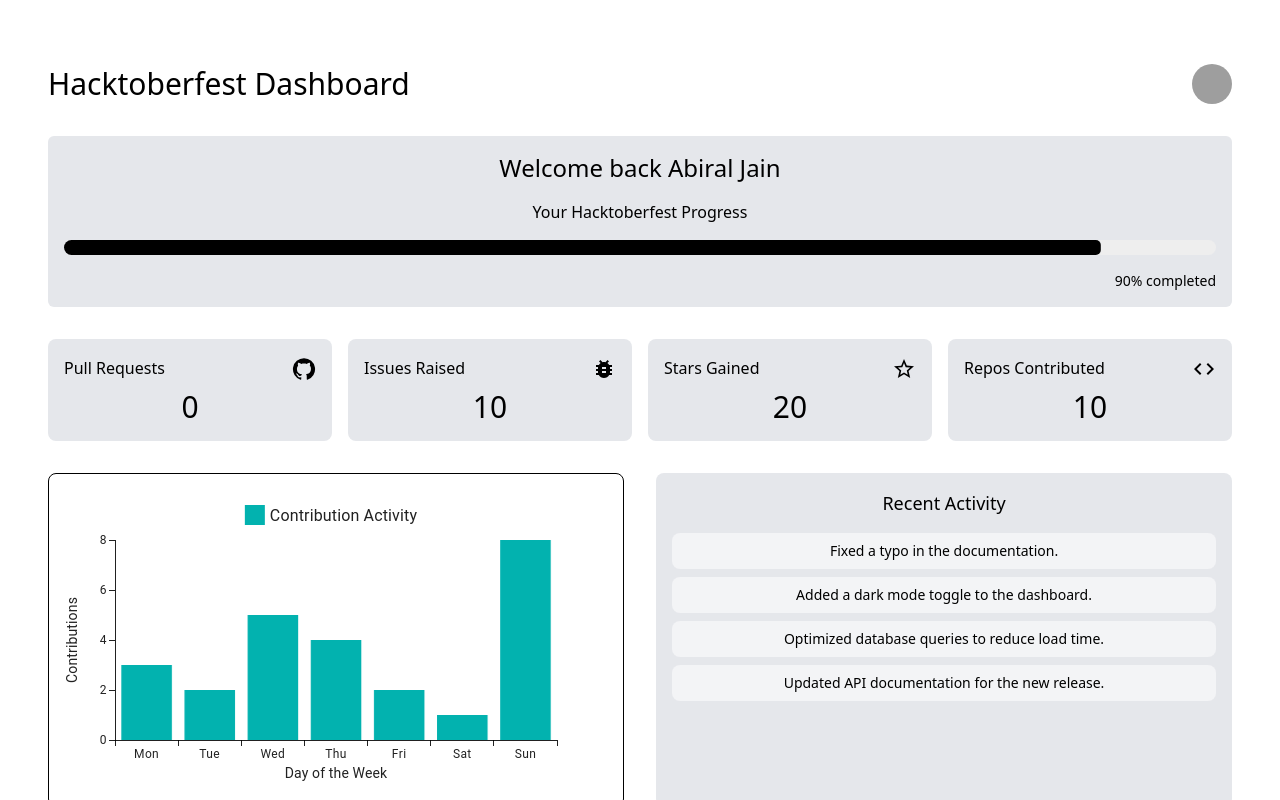
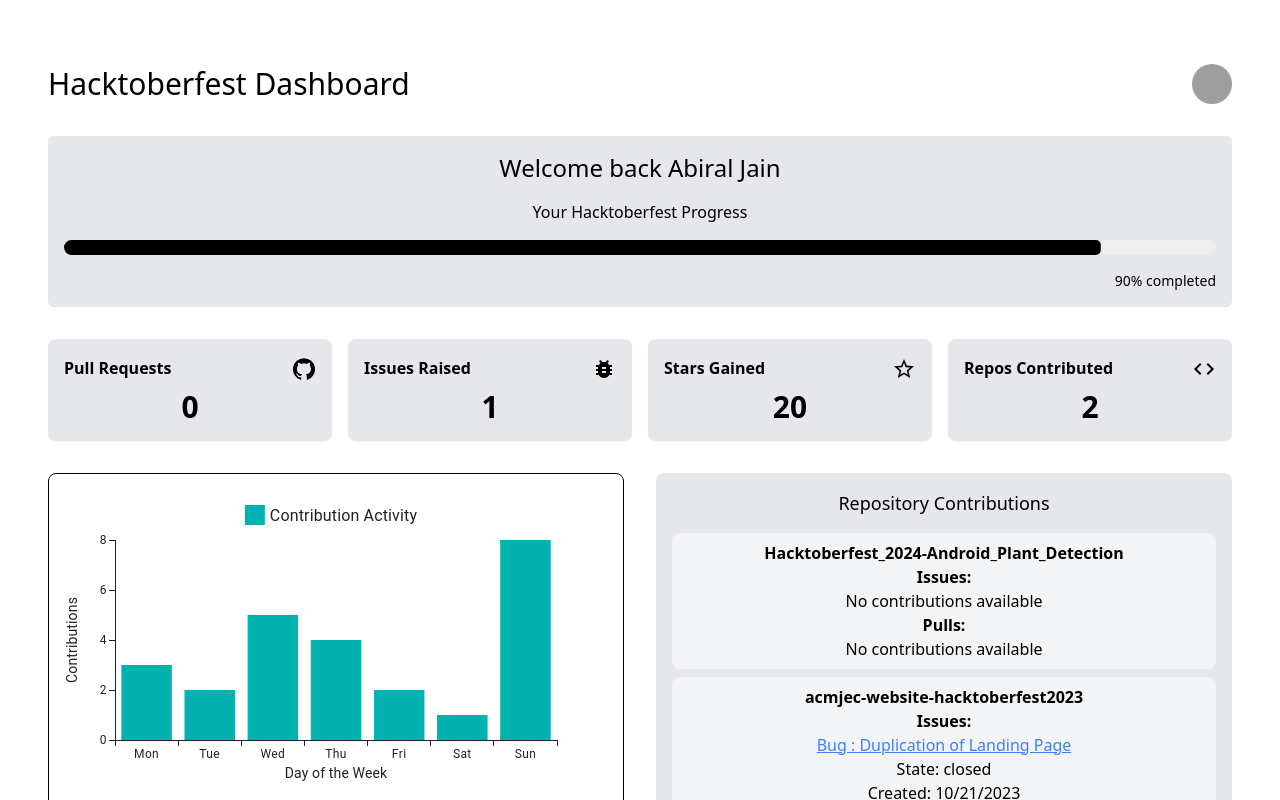
Before and after one commit to rohan-27p/Hacktober2024-Web_Development--GoHacktober, a React (Vite) app: page /dashboard in a window 1280 px wide. Shown: the top 800 px of the page. Built offline with nearby package versions, Linux system fonts and the light colour scheme; grey boxes are pictures that could not be loaded.

Commit message:
Integrate JSON Data into Dashboard

```diff
--- a/src/pages/Dashboardpage.jsx
+++ b/src/pages/Dashboardpage.jsx
@@ -1,68 +1,148 @@
-import React from 'react';
-import { Avatar } from '@mui/material';
-import LinearProgress, { linearProgressClasses } from '@mui/material/LinearProgress';
-import { styled } from '@mui/material/styles';
-import GitHubIcon from '@mui/icons-material/GitHub';
-import StarBorderIcon from '@mui/icons-material/StarBorder';
-import BugReportIcon from '@mui/icons-material/BugReport';
-import CodeIcon from '@mui/icons-material/Code';
-import { BarChart } from '@mui/x-charts/BarChart';
-import { axisClasses } from '@mui/x-charts/ChartsAxis';
+import React, { useState, useEffect } from "react";
+import { Avatar } from "@mui/material";
+import LinearProgress, {
+  linearProgressClasses,
+} from "@mui/material/LinearProgress";
+import { styled } from "@mui/material/styles";
+import GitHubIcon from "@mui/icons-material/GitHub";
+import StarBorderIcon from "@mui/icons-material/StarBorder";
+import BugReportIcon from "@mui/icons-material/BugReport";
+import CodeIcon from "@mui/icons-material/Code";
+import { BarChart } from "@mui/x-charts/BarChart";
+import { axisClasses } from "@mui/x-charts/ChartsAxis";
 
-export const dataset = [
-    { day: 'Mon', seoul: 3 },
-    { day: 'Tue', seoul: 2 },
-    { day: 'Wed', seoul: 5 },
-    { day: 'Thu', seoul: 4 },
-    { day: 'Fri', seoul: 2 },
-    { day: 'Sat', seoul: 1 },
-    { day: 'Sun', seoul: 8 },
+const dataset = [
+  { day: "Mon", seoul: 3 },
+  { day: "Tue", seoul: 2 },
+  { day: "Wed", seoul: 5 },
+  { day: "Thu", seoul: 4 },
+  { day: "Fri", seoul: 2 },
+  { day: "Sat", seoul: 1 },
+  { day: "Sun", seoul: 8 },
 ];
 
-export const valueFormatter = (value) => `${value} contributions`;
+const valueFormatter = (value) => `${value} contributions`;
 
 const BorderLinearProgress = styled(LinearProgress)(({ theme }) => ({
   height: 15,
   borderRadius: 10,
-  width: '100%',
+  width: "100%",
   [`&.${linearProgressClasses.colorPrimary}`]: {
-    backgroundColor: theme.palette.mode === 'dark' ? theme.palette.grey[800] : theme.palette.grey[200],
+    backgroundColor:
+      theme.palette.mode === "dark"
+        ? theme.palette.grey[800]
+        : theme.palette.grey[200],
   },
   [`& .${linearProgressClasses.bar}`]: {
     borderRadius: 5,
-    backgroundColor: theme.palette.mode === 'dark' ? 'black' : 'black',
+    backgroundColor: theme.palette.mode === "dark" ? "black" : "black",
   },
 }));
 
 const chartSetting = {
   yAxis: [
     {
-      label: 'Contributions',
+      label: "Contributions",
     },
   ],
-  series: [{ dataKey: 'seoul', label: 'Contribution Activity', valueFormatter }],
+  series: [
+    { dataKey: "seoul", label: "Contribution Activity", valueFormatter },
+  ],
   height: 300,
-  xAxis: [{ dataKey: 'day', scaleType: 'band', label: 'Day of the Week' }],
+  xAxis: [{ dataKey: "day", scaleType: "band", label: "Day of the Week" }],
   sx: {
     [`& .${axisClasses.directionY} .${axisClasses.label}`]: {
-      transform: 'translateX(-10px)',
+      transform: "translateX(-10px)",
     },
   },
 };
 
 const DashboardPage = () => {
+  const [data, setData] = useState([]);
+  const [stats, setStats] = useState({});
+  const [error, setError] = useState(null);
+
+  // Simulated backend JSON data
+  const backendData = [
+    {
+      contributions: { issues: null, pulls: null },
+      repo_name: "Hacktoberfest_2024-Android_Plant_Detection",
+    },
+    {
+      contributions: {
+        issues: [
+          {
+            created_at: "2023-10-21T22:46:00Z",
+            html_url:
+              "https://github.com/acmjec/acmjec-website-hacktoberfest2023/issues/51",
+            state: "closed",
+            title: "Bug : Duplication of Landing Page",
+            updated_at: "2023-10-26T16:43:15Z",
+          },
+        ],
+        pulls: null,
+      },
+      repo_name: "acmjec-website-hacktoberfest2023",
+    },
+    // Add other repositories...
+  ];
+
+  const calculateStats = (data) => {
+    let pullRequests = 0;
+    let issuesRaised = 0;
+    let reposContributed = data.length;
+
+    // Loop through repositories to calculate pull requests and issues
+    data.forEach((repo) => {
+      if (repo.contributions.issues) {
+        issuesRaised += repo.contributions.issues.length;
+      }
+      if (repo.contributions.pulls) {
+        pullRequests += repo.contributions.pulls.length;
+      }
+    });
+
+    // Return calculated stats
+    return {
+      pullRequests,
+      issuesRaised,
+      reposContributed,
+      starsGained: 20, // Static value for stars gained
+    };
+  };
+
+  useEffect(() => {
+    try {
+      setData(backendData); // Simulating data fetch
+      const calculatedStats = calculateStats(backendData);
+      setStats(calculatedStats);
+    } catch (err) {
+      setError("Failed to load contributions.");
+    }
+  }, []);
+
+  if (error) {
+    return <div>{error}</div>;
+  }
+
   return (
     <div className="bg-white text-black min-h-screen">
       <div className="container mx-auto px-4 py-8">
         <div className="flex flex-col sm:flex-row justify-between items-center mb-8">
-          <h1 className="text-2xl sm:text-3xl mb-4 sm:mb-0">Hacktoberfest Dashboard</h1>
+          <h1 className="text-2xl sm:text-3xl mb-4 sm:mb-0">
+            Hacktoberfest Dashboard
+          </h1>
           <Avatar src="/broken-image.jpg" />
         </div>
 
         <div className="bg-gray-200 rounded-md p-4 mb-8">
-          <h2 className="text-xl sm:text-2xl text-center mb-4">Welcome back Abiral Jain</h2>
+          <h2 className="text-xl sm:text-2xl text-center mb-4">
+            Welcome back Abiral Jain
+          </h2>
           <div className="space-y-4">
-            <h4 className="text-sm sm:text-base">Your Hacktoberfest Progress</h4>
+            <h4 className="text-sm sm:text-base">
+              Your Hacktoberfest Progress
+            </h4>
             <BorderLinearProgress variant="determinate" value={90} />
             <span className="block text-right text-sm">90% completed</span>
           </div>
@@ -70,17 +150,37 @@
 
         <div className="grid grid-cols-1 sm:grid-cols-2 lg:grid-cols-4 gap-4 mb-8">
           {[
-            { title: 'Pull Requests', icon: <GitHubIcon />, value: 0 },
-            { title: 'Issues Raised', icon: <BugReportIcon />, value: 10 },
-            { title: 'Stars Gained', icon: <StarBorderIcon />, value: 20 },
-            { title: 'Repos Contributed', icon: <CodeIcon />, value: 10 },
+            {
+              title: "Pull Requests",
+              icon: <GitHubIcon />,
+              value: stats.pullRequests,
+            },
+            {
+              title: "Issues Raised",
+              icon: <BugReportIcon />,
+              value: stats.issuesRaised,
+            },
+            {
+              title: "Stars Gained",
+              icon: <StarBorderIcon />,
+              value: stats.starsGained,
+            },
+            {
+              title: "Repos Contributed",
+              icon: <CodeIcon />,
+              value: stats.reposContributed,
+            },
           ].map((item, index) => (
-            <div key={index} className="bg-gray-200 rounded-lg p-4">
+            <div key={index} className="bg-gray-200 rounded-lg p-4 shadow-sm">
               <div className="flex justify-between items-center mb-2">
-                <div className="text-sm sm:text-base">{item.title}</div>
+                <div className="text-sm sm:text-base font-semibold">
+                  {item.title}
+                </div>
                 <div>{item.icon}</div>
               </div>
-              <div className="text-2xl sm:text-3xl text-center">{item.value}</div>
+              <div className="text-2xl sm:text-3xl text-center font-bold">
+                {item.value}
+              </div>
             </div>
           ))}
         </div>
@@ -89,21 +189,58 @@
           <div className="w-full lg:w-1/2 bg-transparent border border-black rounded-lg p-4">
             <BarChart
               dataset={dataset}
-              xAxis={[{ scaleType: 'band', dataKey: 'day', tickPlacement: 'middle', tickLabelPlacement: 'middle', label: 'Days of the Week' }]}
+              xAxis={[
+                {
+                  scaleType: "band",
+                  dataKey: "day",
+                  tickPlacement: "middle",
+                  tickLabelPlacement: "middle",
+                  label: "Days of the Week",
+                },
+              ]}
               {...chartSetting}
             />
           </div>
           <div className="w-full lg:w-1/2 bg-gray-200 rounded-lg p-4">
-            <h2 className="text-lg mb-4">Recent Activity</h2>
+            <h2 className="text-lg mb-4">Repository Contributions</h2>
             <div className="space-y-2">
-              {[
-                'Fixed a typo in the documentation.',
-                'Added a dark mode toggle to the dashboard.',
-                'Optimized database queries to reduce load time.',
-                'Updated API documentation for the new release.',
-              ].map((activity, index) => (
-                <div key={index} className="bg-gray-100 p-2 rounded-lg text-sm">
-                  {activity}
+              {data.map((repo, index) => (
+                <div key={index} className="bg-gray-100 p-2 rounded-lg">
+                  <h3 className="text-base font-bold">{repo.repo_name}</h3>
+                  <div>
+                    <strong>Issues:</strong>
+                    {repo.contributions.issues ? (
+                      repo.contributions.issues.map((issue, i) => (
+                        <div key={i}>
+                          <a
+                            href={issue.html_url}
+                            className="text-blue-500 underline"
+                          >
+                            {issue.title}
+                          </a>
+                          <p>State: {issue.state}</p>
+                          <p>
+                            Created:{" "}
+                            {new Date(issue.created_at).toLocaleDateString()}
+                          </p>
+                          <p>
+                            Updated:{" "}
+                            {new Date(issue.updated_at).toLocaleDateString()}
+                          </p>
+                        </div>
+                      ))
+                    ) : (
+                      <p>No contributions available</p>
+                    )}
+                  </div>
+                  <div>
+                    <strong>Pulls:</strong>
+                    {repo.contributions.pulls ? (
+                      <p>{repo.contributions.pulls}</p>
+                    ) : (
+                      <p>No contributions available</p>
+                    )}
+                  </div>
                 </div>
               ))}
             </div>
--- a/src/pages/Navbar.jsx
+++ b/src/pages/Navbar.jsx
@@ -28,7 +28,7 @@
         </div>
 
         {/* Center - Links */}
-        <div className="hidden md:flex flex-1 justify-center space-x-12 font-medium">
+        <div className="hidden md:flex flex-1 justify-center space-x-12 font-semibold">
           <Link
             to="/"
             className="text-gray-700 hover:text-green-500 relative pb-1 border-b-2 border-transparent hover:border-green-500 transition duration-300"
@@ -44,10 +44,10 @@
           </Link>
 
           <Link
-            to="/blog"
+            to="/dashboard"
             className="text-gray-700 hover:text-green-500 relative pb-1 border-b-2 border-transparent hover:border-green-500 transition duration-300"
           >
-            BLOG
+            DASHBOARD
           </Link>
 
           <Link
@@ -140,10 +140,10 @@
             ABOUT
           </Link>
           <Link
-            to="/blog"
+            to="/dashboard"
             className="block px-4 py-2 text-gray-700 hover:bg-gray-100"
           >
-            BLOG
+            DASHBOARD
           </Link>
           <Link
             to="/team"
```
